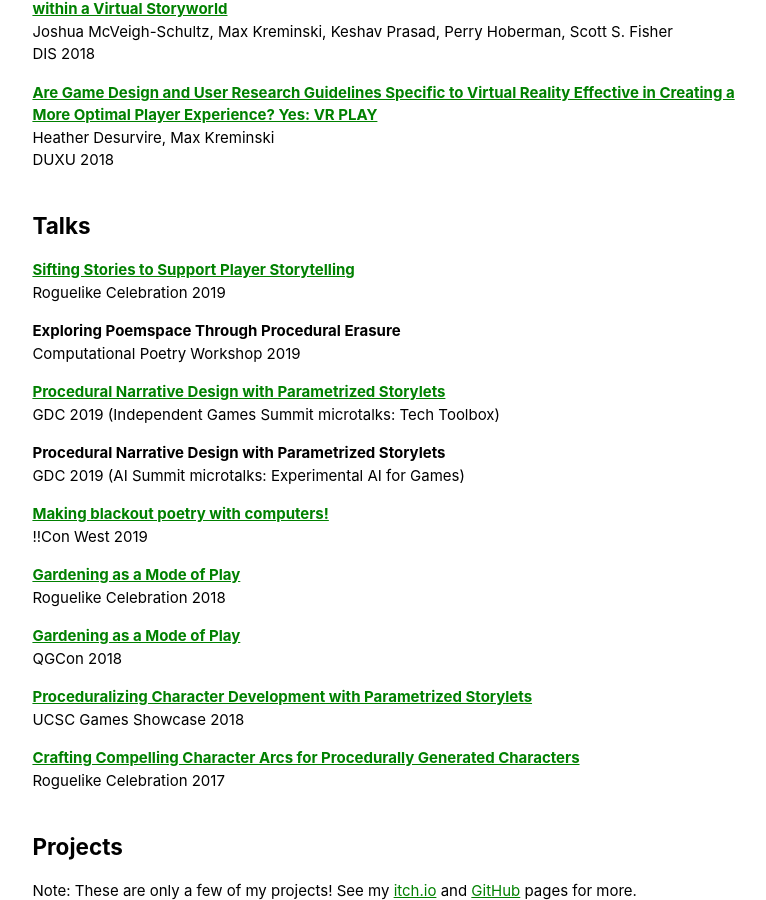
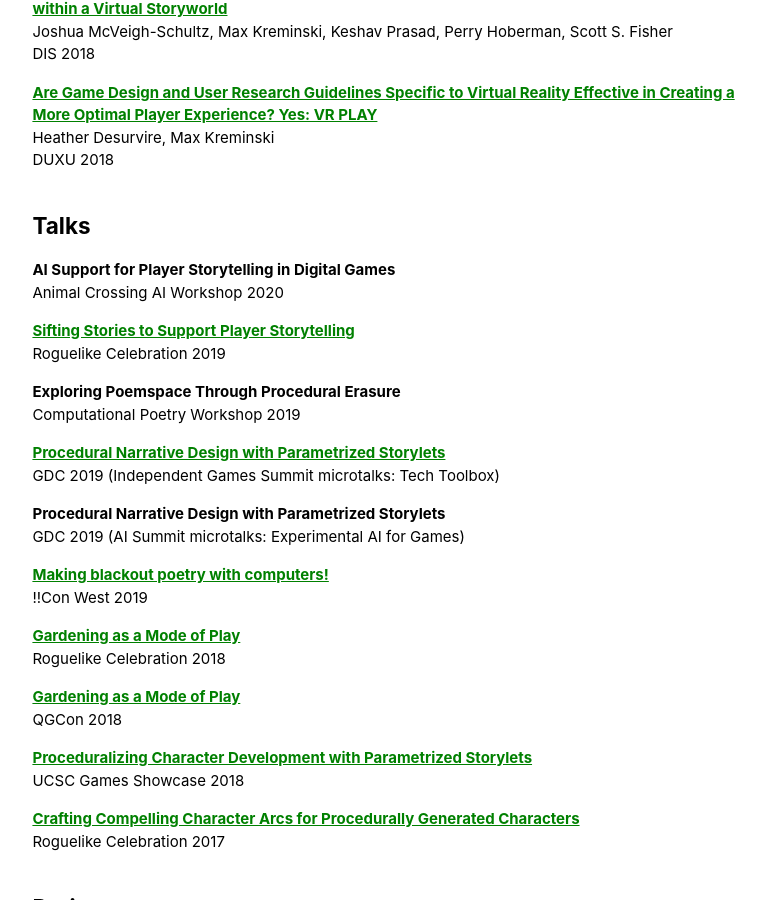
Before and after one commit to mkremins/mkremins.github.io, a Jekyll site: the page built from index.html, in a window 1280 px wide and 900 px high, scrolled down 2242 px. Shown: the whole window, without its empty margins (248-1014 px from the left). Built offline with Jekyll 4.4.1, drawn with Linux system fonts in a browser that asks for light colours.

Commit message:
Add ACAI 2020 talk

```diff
--- a/_data/talks.json
+++ b/_data/talks.json
@@ -1,4 +1,12 @@
 [
+{
+  "title": "AI Support for Player Storytelling in Digital Games",
+  "url": "",
+  "year": "2020",
+  "venue": "Animal Crossing AI Workshop",
+  "venue_long": "Animal Crossing AI Workshop",
+  "note": "invited"
+},
 {
   "title": "Sifting Stories to Support Player Storytelling",
   "url": "https://www.youtube.com/watch?v=BDcZSWHu8RQ",
```
